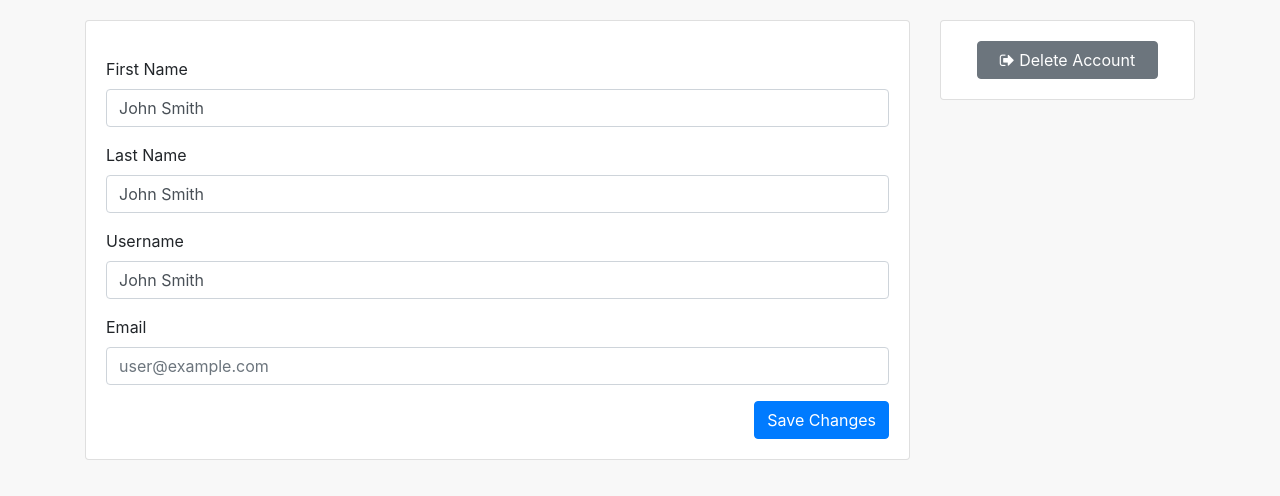
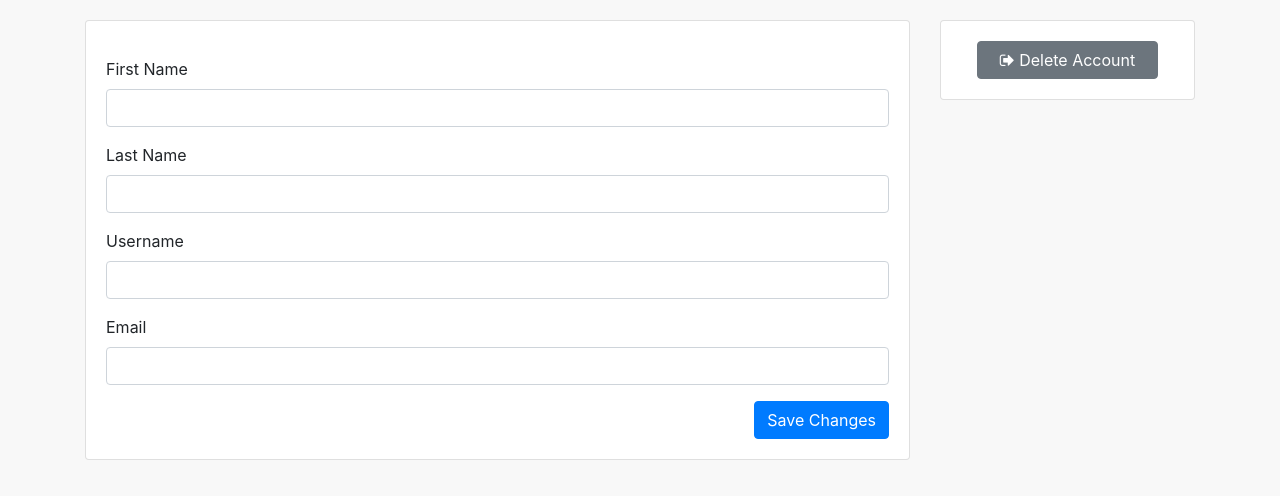
Before and after one commit to Entroshock/One-Piece-Quiz-Website, a website: page Frontend/profile.html in a window 1280 px wide. Drawn offline with nearby package versions, Linux system fonts and the light colour scheme.

Commit message:
added form to profile

```diff
--- a/Frontend/profile.html
+++ b/Frontend/profile.html
@@ -28,25 +28,22 @@
                                 <div class="e-profile">
                                     <div class="tab-content pt-3">
                                         <div class="tab-pane active">
-                                            <form class="form" novalidate>
+                                            <form class="form" novalidatenaction="http://localhost:8080/login" method="POST">
                                                 <div class="row">
                                                     <div class="col">
                                                         <div class="row">
                                                             <div class="col">
                                                                 <div class="form-group">
                                                                     <label>First Name</label>
-                                                                    <input class="form-control" type="text" name="name"
-                                                                        placeholder="John Smith" value="John Smith">
+                                                                    <input class="form-control" type="text" name="userFirstName">
                                                                 </div>
                                                                 <div class="form-group">
                                                                     <label>Last Name</label>
-                                                                    <input class="form-control" type="text" name="name"
-                                                                        placeholder="John Smith" value="John Smith">
+                                                                    <input class="form-control" type="text" name="userLastName">
                                                                 </div>
                                                                 <div class="form-group">
                                                                     <label>Username</label>
-                                                                    <input class="form-control" type="text" name="name"
-                                                                        placeholder="John Smith" value="John Smith">
+                                                                    <input class="form-control" type="text" name="userName">
                                                                 </div>
                                                             </div>
                                                         </div>
@@ -54,8 +51,7 @@
                                                             <div class="col">
                                                                 <div class="form-group">
                                                                     <label>Email</label>
-                                                                    <input class="form-control" type="text"
-                                                                        placeholder="user@example.com">
+                                                                    <input class="form-control" type="text" name="userEmail">
                                                                 </div>
                                                             </div>
                                                         </div>
```
